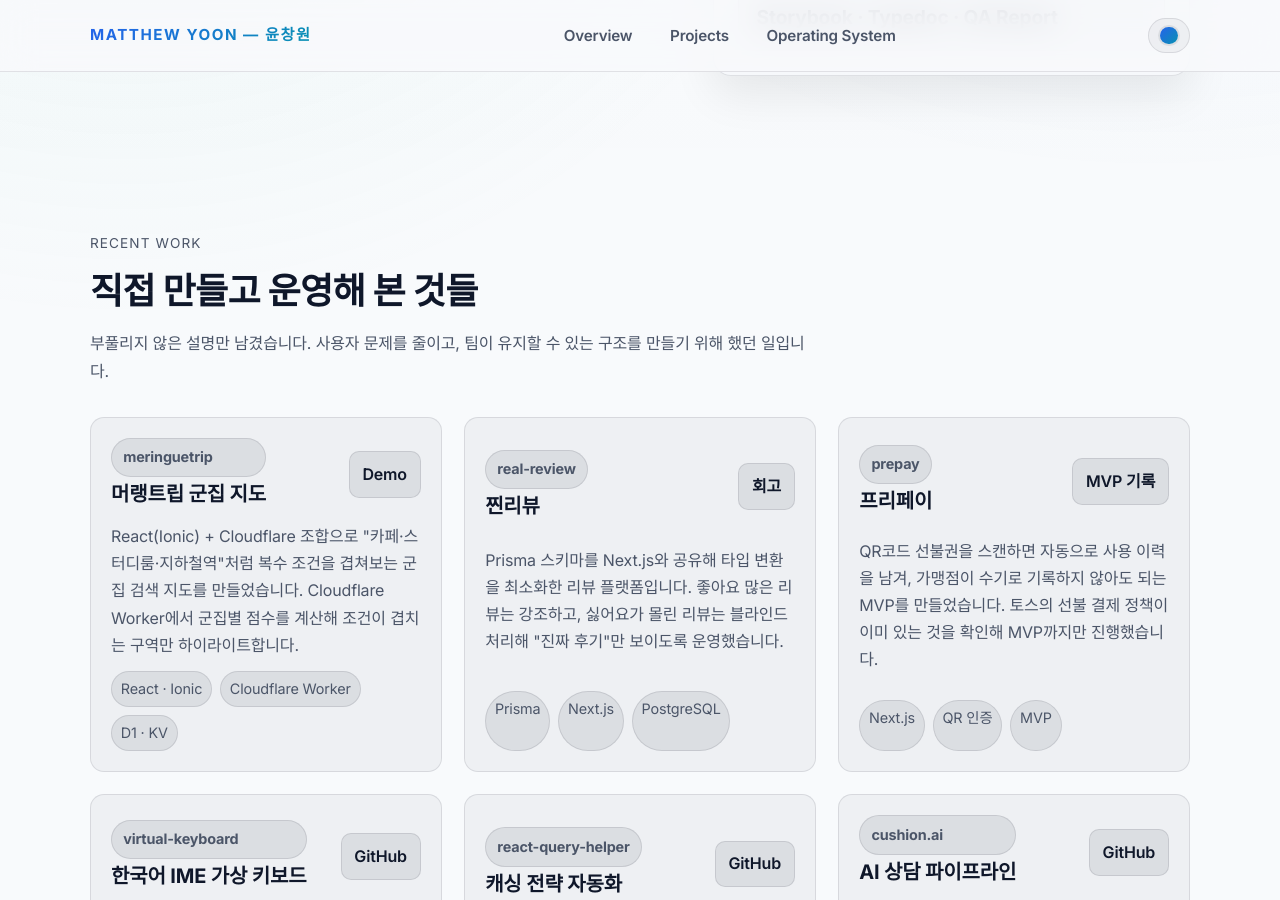
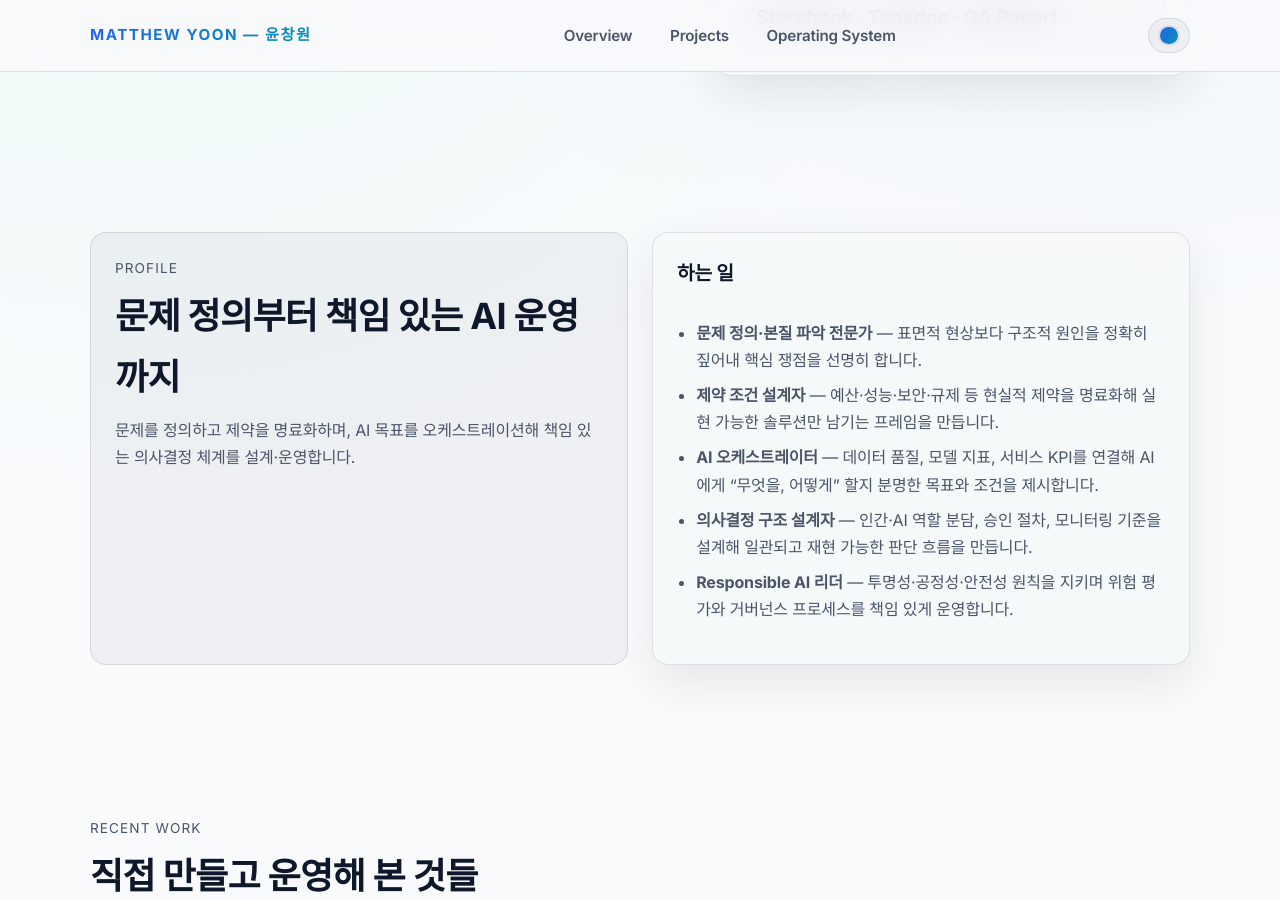
Before and after one commit to uiwwsw/uiwwsw.github.io, a Jekyll site: the page built from index.markdown, in a window 1280 px wide and 900 px high, scrolled down 775 px. Built offline with Jekyll 4.4.1, drawn with Linux system fonts in a browser that asks for light colours; nearby versions of some CDN libraries.

Commit message:
Add profile section for AI-focused responsibilities

```diff
--- a/index.markdown
+++ b/index.markdown
@@ -65,6 +65,26 @@ full_bleed: true
           </div>
         </div>
       </div>
+    </div>
+  </div>
+</section>
+
+<section class="section" id="profile" aria-labelledby="profile-heading">
+  <div class="container grid-two">
+    <div class="surface-block">
+      <p class="section__eyebrow">Profile</p>
+      <h2 id="profile-heading" class="section__title">문제 정의부터 책임 있는 AI 운영까지</h2>
+      <p class="section__intro">문제를 정의하고 제약을 명료화하며, AI 목표를 오케스트레이션해 책임 있는 의사결정 체계를 설계·운영합니다.</p>
+    </div>
+    <div class="stack" aria-label="주요 역할">
+      <h3 class="stack__title">하는 일</h3>
+      <ul class="stack__list">
+        <li><strong>문제 정의·본질 파악 전문가</strong> — 표면적 현상보다 구조적 원인을 정확히 짚어내 핵심 쟁점을 선명히 합니다.</li>
+        <li><strong>제약 조건 설계자</strong> — 예산·성능·보안·규제 등 현실적 제약을 명료화해 실현 가능한 솔루션만 남기는 프레임을 만듭니다.</li>
+        <li><strong>AI 오케스트레이터</strong> — 데이터 품질, 모델 지표, 서비스 KPI를 연결해 AI에게 “무엇을, 어떻게” 할지 분명한 목표와 조건을 제시합니다.</li>
+        <li><strong>의사결정 구조 설계자</strong> — 인간·AI 역할 분담, 승인 절차, 모니터링 기준을 설계해 일관되고 재현 가능한 판단 흐름을 만듭니다.</li>
+        <li><strong>Responsible AI 리더</strong> — 투명성·공정성·안전성 원칙을 지키며 위험 평가와 거버넌스 프로세스를 책임 있게 운영합니다.</li>
+      </ul>
     </div>
   </div>
 </section>
```
